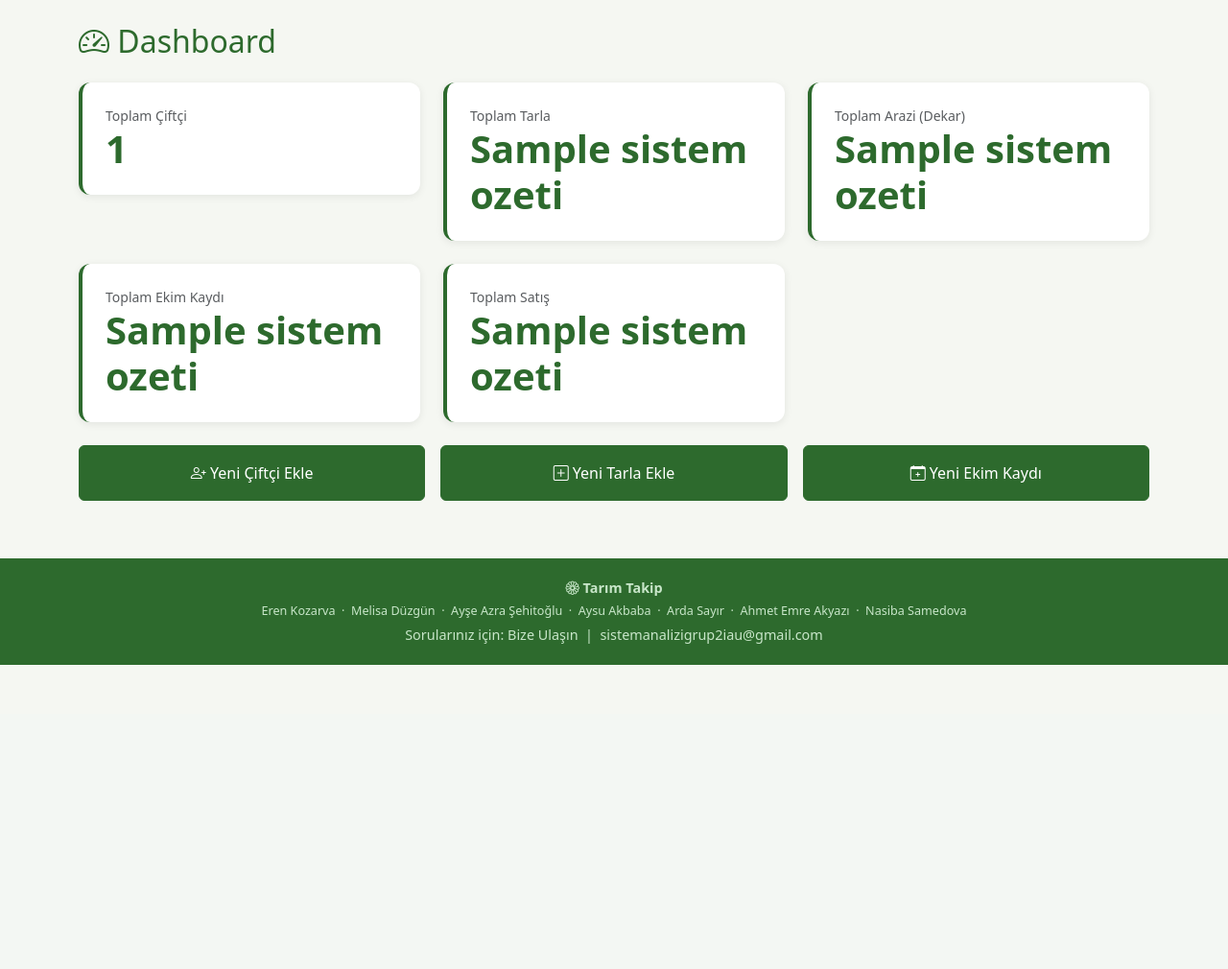
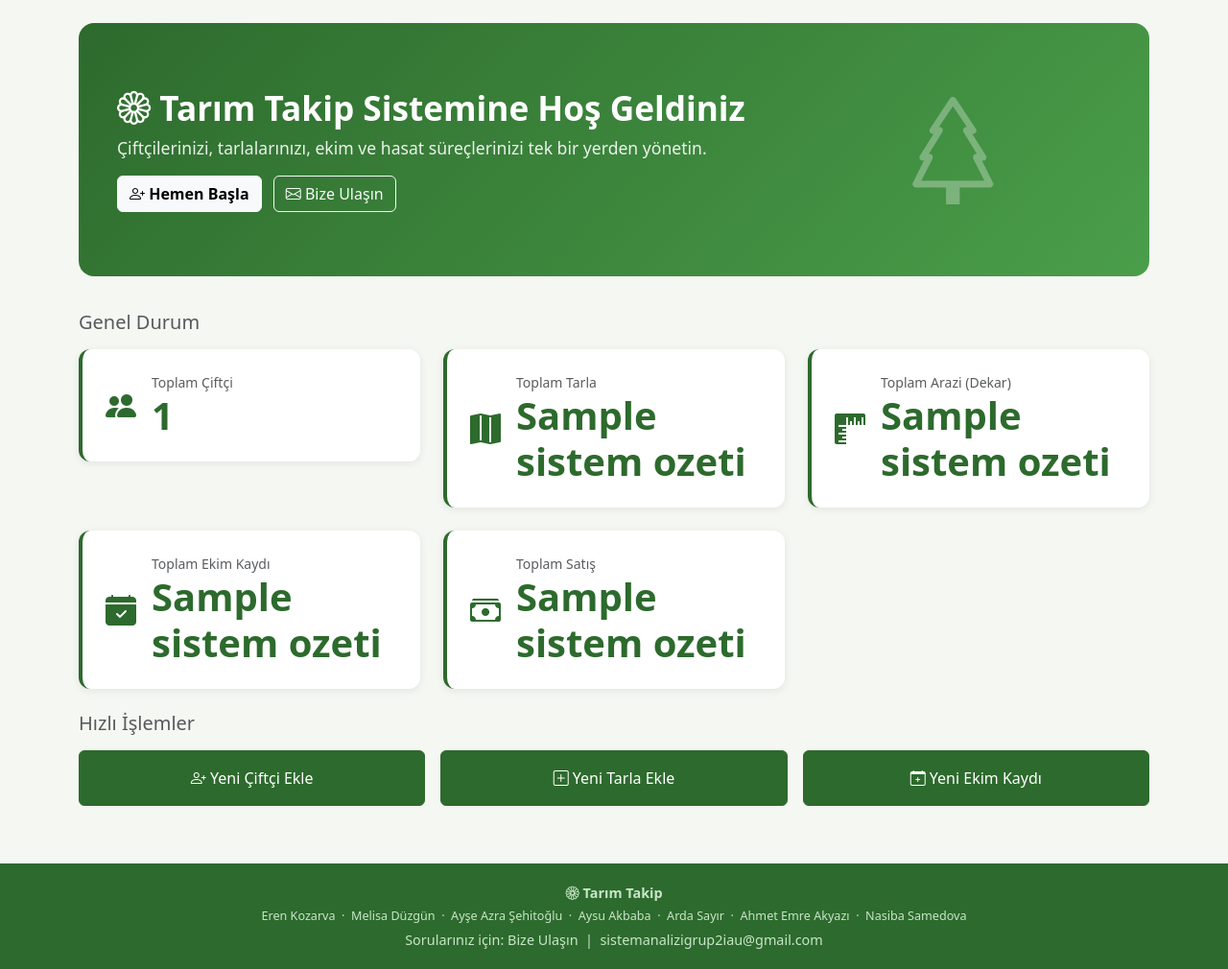
Before and after one commit to erenkozarva/tarim-takip, a Flask app: page / in a window 1280 px wide. Shown: the part 56-1066 px from the top of the page at 96% size. Before the commit the page ends 749 px from the top, so only its background shows below. Run offline with Flask 3, Linux system fonts and the light colour scheme; a database or web service that is not in the repository returns one stand-in record (values such as "Sample title"); some libraries are stand-ins or nearby versions.

Commit message:
Eksik template dosyalarını ve güncel şablonları ekle
giris.html, hasat_tamamla.html, satis_ekle.html, stok_ekle.html
hiç commit edilmemişti; diğer güncel templateler de eklendi.

```diff
--- a/templates/ciftciler.html
+++ b/templates/ciftciler.html
@@ -30,11 +30,13 @@
                     <td>{{ c[5] }}</td>
                     <td>{{ c[6].strftime('%d.%m.%Y') if c[6] else '-' }}</td>
                     <td>
+                        {% if session.get('giris_yapildi') %}
                         <a href="/ciftciler/sil/{{ c[0] }}"
                            class="btn btn-sm btn-outline-danger"
                            onclick="return confirm('Bu çiftçiyi silmek istediğinize emin misiniz?')">
                             <i class="bi bi-trash"></i>
                         </a>
+                        {% endif %}
                     </td>
                 </tr>
                 {% endfor %}
--- a/templates/index.html
+++ b/templates/index.html
@@ -1,42 +1,98 @@
 {% extends 'base.html' %}
 {% block content %}
 
-<h2 class="mb-4"><i class="bi bi-speedometer2"></i> Dashboard</h2>
+<!-- Hero Bölümü -->
+<div class="animate-fadein delay-1" style="
+    background: linear-gradient(135deg, #2d6a2d 0%, #4a9e4a 100%);
+    border-radius: 16px;
+    color: white;
+    padding: 48px 40px;
+    margin-bottom: 36px;
+">
+    <div class="row align-items-center">
+        <div class="col-md-8">
+            <h1 class="fw-bold mb-2" style="font-size: 2.2rem;">
+                <i class="bi bi-flower1"></i> Tarım Takip Sistemine Hoş Geldiniz
+            </h1>
+            <p class="mb-3" style="font-size: 1.1rem; opacity: 0.9;">
+                Çiftçilerinizi, tarlalarınızı, ekim ve hasat süreçlerinizi tek bir yerden yönetin.
+            </p>
+            <a href="/ciftciler/ekle" class="btn btn-light fw-bold me-2">
+                <i class="bi bi-person-plus"></i> Hemen Başla
+            </a>
+            <a href="/iletisim" class="btn btn-outline-light">
+                <i class="bi bi-envelope"></i> Bize Ulaşın
+            </a>
+        </div>
+        <div class="col-md-4 text-center d-none d-md-block">
+            <i class="bi bi-tree" style="font-size: 7rem; opacity: 0.3;"></i>
+        </div>
+    </div>
+</div>
 
+<!-- İstatistik Kartları -->
+<h5 class="text-muted mb-3 animate-fadeinup delay-2">Genel Durum</h5>
 <div class="row g-4 mb-4">
-    <div class="col-md-4">
+    <div class="col-md-4 animate-fadeinup delay-2">
         <div class="card stat-card p-4">
+            <div class="d-flex align-items-center gap-3">
+                <i class="bi bi-people-fill" style="font-size:2rem; color:#2d6a2d;"></i>
+                <div>
                     <div class="text-muted small">Toplam Çiftçi</div>
                     <div class="display-6">{{ ozet.toplam_ciftci }}</div>
                 </div>
             </div>
-    <div class="col-md-4">
+        </div>
+    </div>
+    <div class="col-md-4 animate-fadeinup delay-3">
         <div class="card stat-card p-4">
+            <div class="d-flex align-items-center gap-3">
+                <i class="bi bi-map-fill" style="font-size:2rem; color:#2d6a2d;"></i>
+                <div>
                     <div class="text-muted small">Toplam Tarla</div>
                     <div class="display-6">{{ ozet.toplam_tarla }}</div>
                 </div>
             </div>
-    <div class="col-md-4">
+        </div>
+    </div>
+    <div class="col-md-4 animate-fadeinup delay-4">
         <div class="card stat-card p-4">
+            <div class="d-flex align-items-center gap-3">
+                <i class="bi bi-rulers" style="font-size:2rem; color:#2d6a2d;"></i>
+                <div>
                     <div class="text-muted small">Toplam Arazi (Dekar)</div>
                     <div class="display-6">{{ ozet.toplam_dekar }}</div>
                 </div>
             </div>
-    <div class="col-md-4">
+        </div>
+    </div>
+    <div class="col-md-4 animate-fadeinup delay-4">
         <div class="card stat-card p-4">
+            <div class="d-flex align-items-center gap-3">
+                <i class="bi bi-calendar-check-fill" style="font-size:2rem; color:#2d6a2d;"></i>
+                <div>
                     <div class="text-muted small">Toplam Ekim Kaydı</div>
                     <div class="display-6">{{ ozet.toplam_ekim }}</div>
                 </div>
             </div>
-    <div class="col-md-4">
+        </div>
+    </div>
+    <div class="col-md-4 animate-fadeinup delay-5">
         <div class="card stat-card p-4">
+            <div class="d-flex align-items-center gap-3">
+                <i class="bi bi-cash-stack" style="font-size:2rem; color:#2d6a2d;"></i>
+                <div>
                     <div class="text-muted small">Toplam Satış</div>
                     <div class="display-6">{{ ozet.toplam_satis }}</div>
                 </div>
             </div>
         </div>
+    </div>
+</div>
 
-<div class="row g-3">
+<!-- Hızlı Erişim Butonları -->
+<h5 class="text-muted mb-3 animate-fadeinup delay-5">Hızlı İşlemler</h5>
+<div class="row g-3 animate-fadeinup delay-6">
     <div class="col-md-4">
         <a href="/ciftciler/ekle" class="btn btn-primary w-100 py-3">
             <i class="bi bi-person-plus"></i> Yeni Çiftçi Ekle
--- a/templates/satislar.html
+++ b/templates/satislar.html
@@ -1,8 +1,11 @@
 {% extends 'base.html' %}
 {% block content %}
 
-<div class="mb-4">
+<div class="d-flex justify-content-between align-items-center mb-4">
     <h2><i class="bi bi-cash-stack"></i> Satışlar</h2>
+    {% if session.get('giris_yapildi') %}
+    <a href="/satislar/ekle" class="btn btn-primary"><i class="bi bi-plus-lg"></i> Yeni Satış Ekle</a>
+    {% endif %}
 </div>
 
 <div class="card">
--- a/templates/stok.html
+++ b/templates/stok.html
@@ -1,8 +1,11 @@
 {% extends 'base.html' %}
 {% block content %}
 
-<div class="mb-4">
+<div class="d-flex justify-content-between align-items-center mb-4">
     <h2><i class="bi bi-box-seam"></i> Tarım Stok Durumu</h2>
+    {% if session.get('giris_yapildi') %}
+    <a href="/stok/ekle" class="btn btn-primary"><i class="bi bi-plus-lg"></i> Yeni Malzeme Ekle</a>
+    {% endif %}
 </div>
 
 <div class="card">
```
Also changed, not shown: templates/ekim.html (+8 -0 lines), templates/ekim_ekle.html (+9 -0 lines), templates/giris.html (added, +25 -0 lines), templates/hasat_tamamla.html (added, +30 -0 lines), templates/satis_ekle.html (added, +62 -0 lines), templates/stok_ekle.html (added, +41 -0 lines). Lines whose indentation alone changed are shown as unchanged.
